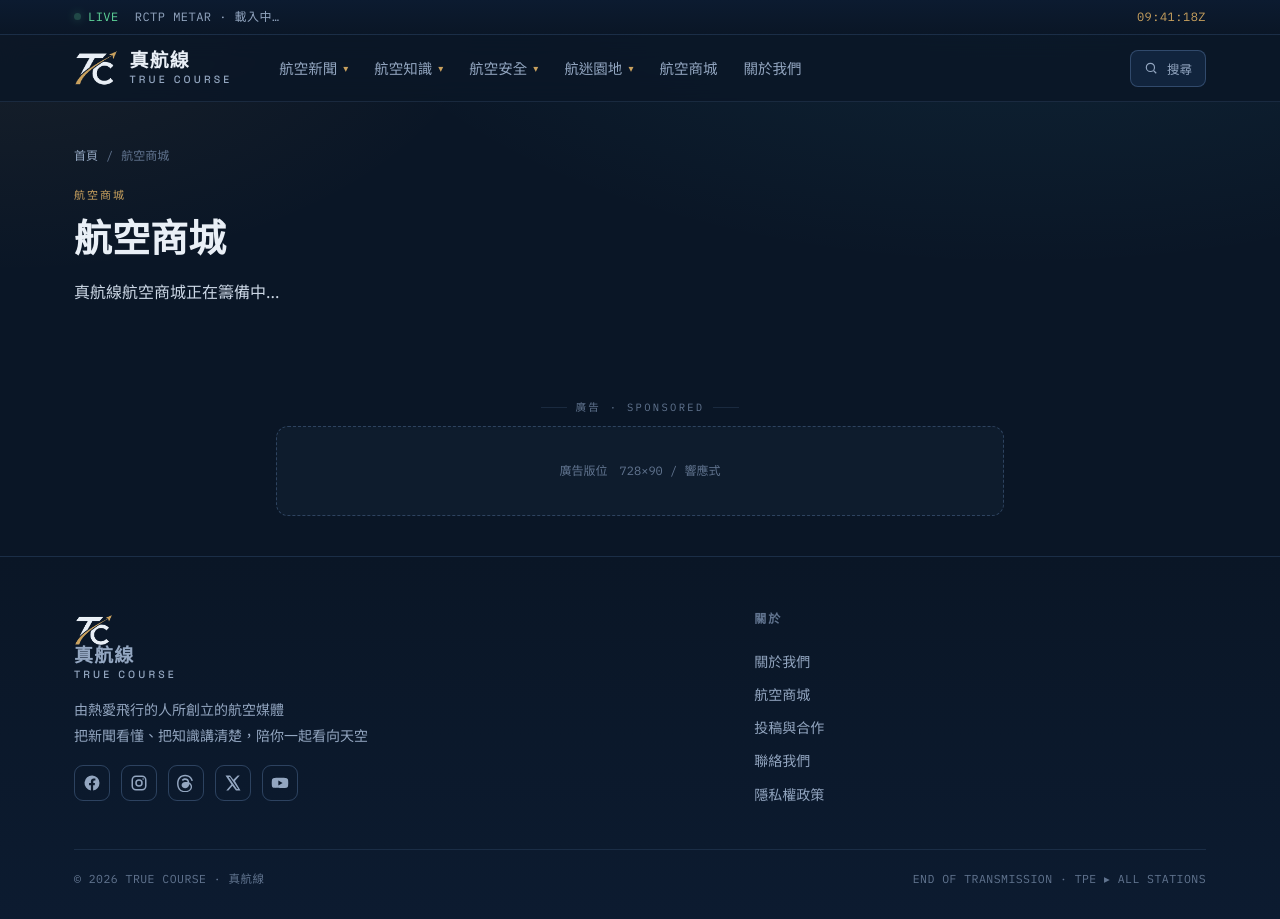
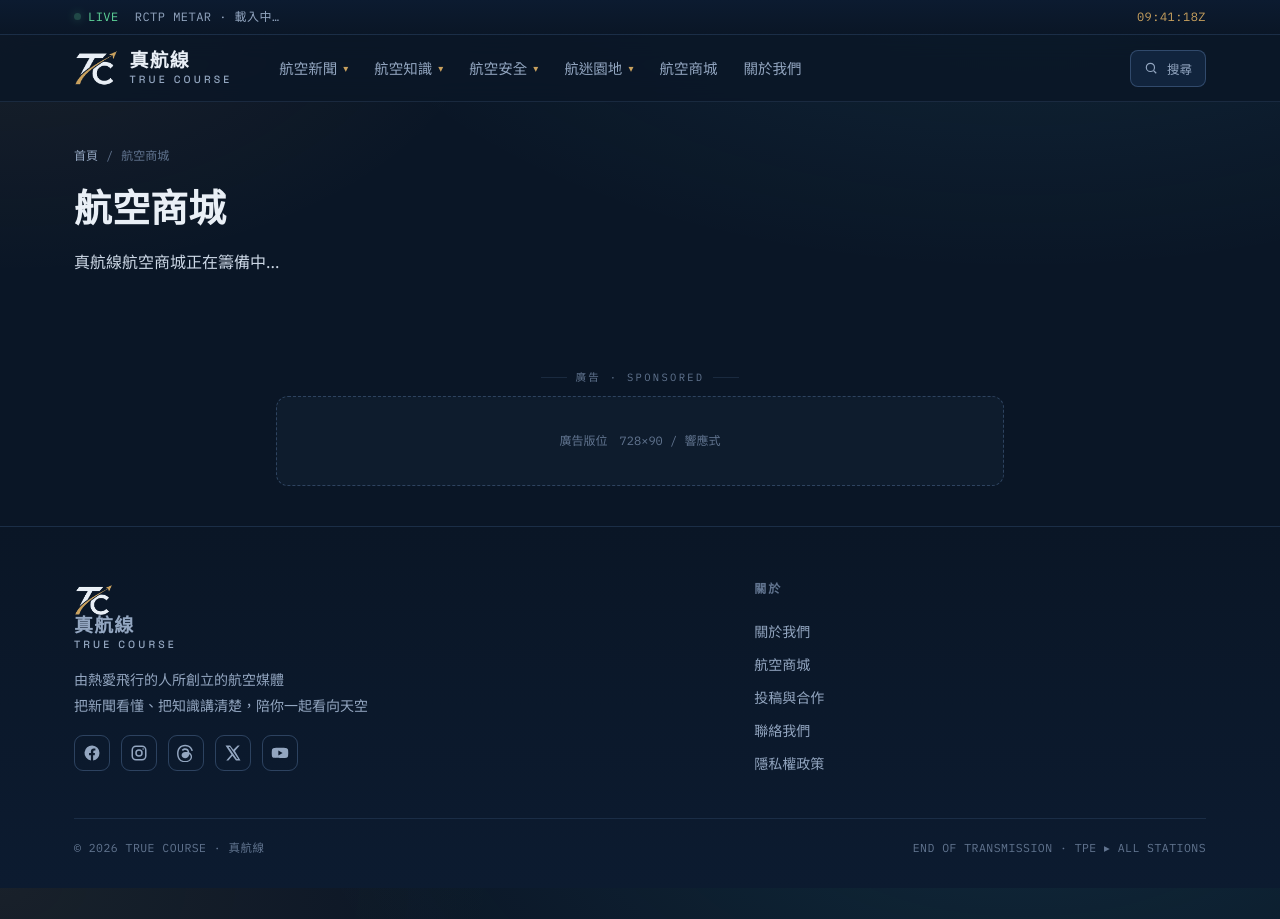
Before and after one commit to bill85412/tctw, a Jekyll site: the page built from shop.md, in a window 1280 px wide. Built offline with Jekyll 4.4.1, drawn with Linux system fonts in a browser that asks for light colours.

Commit message:
Remove duplicate kicker label on static pages

```diff
--- a/_layouts/page.html
+++ b/_layouts/page.html
@@ -3,7 +3,6 @@ layout: default
 ---
 <main class="page">
   <div class="crumb"><a href="{{ '/' | relative_url }}">首頁</a> <span>/</span> <span>{{ page.crumb | default: page.title }}</span></div>
-  <div class="kicker">{{ page.kicker | default: page.title }}</div>
-  <h1>{{ page.title }}</h1>
+    <h1>{{ page.title }}</h1>
   <div class="article-body">{{ content }}</div>
 </main>
```
